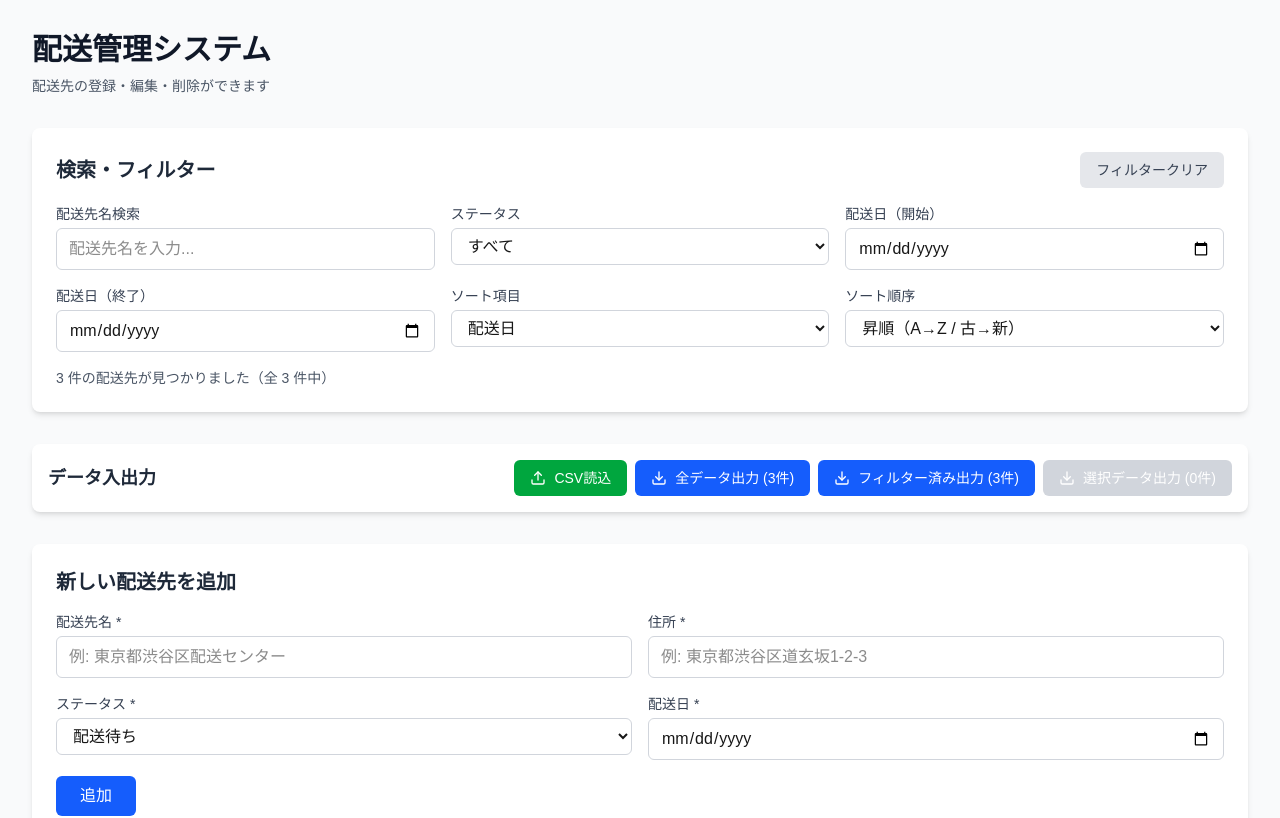
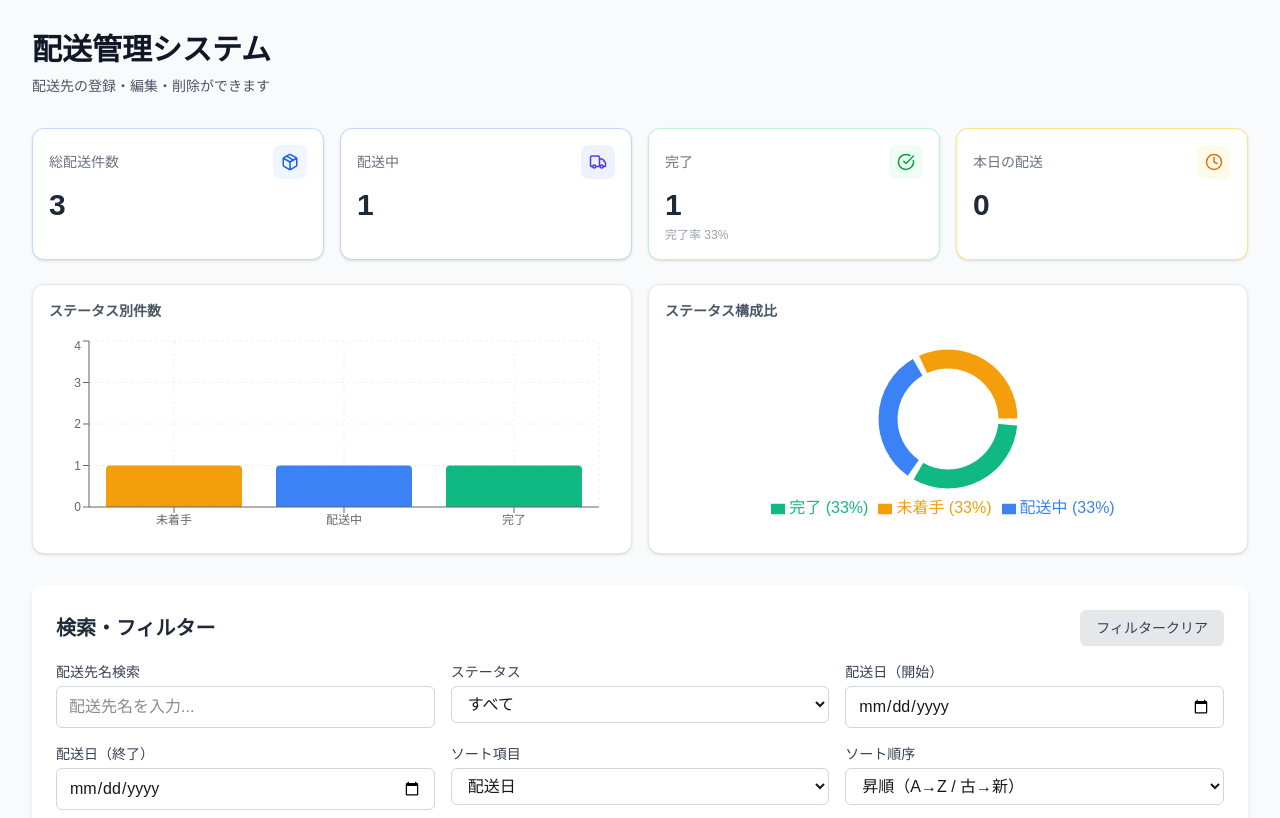
Before and after one commit to KaNaHiRi/delivery-app, a Next.js app: page / in a window 1280 px wide. Shown: the top 818 px of the page. Built offline with nearby package versions, Linux system fonts and the light colour scheme.

Commit message:
Day 10: 統計ダッシュボード追加（recharts）

```diff
--- /dev/null
+++ b/app/components/DashboardStats.tsx
@@ -0,0 +1,204 @@
+'use client';
+
+import {
+  BarChart,
+  Bar,
+  XAxis,
+  YAxis,
+  CartesianGrid,
+  Tooltip,
+  PieChart,
+  Pie,
+  Cell,
+  ResponsiveContainer,
+  Legend,
+} from 'recharts';
+import { Package, Truck, CheckCircle, Clock } from 'lucide-react';
+import { Delivery } from '../types/delivery';
+
+interface DashboardStatsProps {
+  deliveries: Delivery[];
+}
+
+// ステータス表示名マッピング
+const STATUS_LABELS: Record<Delivery['status'], string> = {
+  pending: '未着手',
+  in_transit: '配送中',
+  completed: '完了',
+};
+
+// グラフの色
+const STATUS_COLORS: Record<Delivery['status'], string> = {
+  pending: '#f59e0b',
+  in_transit: '#3b82f6',
+  completed: '#10b981',
+};
+
+export default function DashboardStats({ deliveries }: DashboardStatsProps) {
+  // ── 集計処理 ──────────────────────────────────────────
+  // C# LINQ: deliveries.GroupBy(d => d.status).ToDictionary(g => g.Key, g => g.Count())
+  const statusCounts = deliveries.reduce<Record<string, number>>(
+    (acc, d) => {
+      acc[d.status] = (acc[d.status] ?? 0) + 1;
+      return acc;
+    },
+    {}
+  );
+
+  const total = deliveries.length;
+  const pending = statusCounts['pending'] ?? 0;
+  const inTransit = statusCounts['in_transit'] ?? 0;
+  const completed = statusCounts['completed'] ?? 0;
+
+  // 完了率（0除算ガード）
+  // C# LINQ: deliveries.Count(d => d.status == "completed") / (double)total * 100
+  const completionRate = total > 0 ? Math.round((completed / total) * 100) : 0;
+
+  // グラフ用データ
+  const barData = [
+    { name: '未着手', value: pending, fill: STATUS_COLORS.pending },
+    { name: '配送中', value: inTransit, fill: STATUS_COLORS.in_transit },
+    { name: '完了', value: completed, fill: STATUS_COLORS.completed },
+  ];
+
+  const pieData = barData.filter((d) => d.value > 0);
+
+  // 今日の配送件数
+  // C# LINQ: deliveries.Count(d => d.deliveryDate == today)
+  const today = new Date().toISOString().split('T')[0];
+  const todayCount = deliveries.filter((d) => d.deliveryDate === today).length;
+
+  // ── カード定義 ──────────────────────────────────────────
+  const cards = [
+    {
+      label: '総配送件数',
+      value: total,
+      icon: Package,
+      color: 'bg-blue-50 text-blue-600',
+      border: 'border-blue-200',
+    },
+    {
+      label: '配送中',
+      value: inTransit,
+      icon: Truck,
+      color: 'bg-indigo-50 text-indigo-600',
+      border: 'border-indigo-200',
+    },
+    {
+      label: '完了',
+      value: completed,
+      icon: CheckCircle,
+      color: 'bg-green-50 text-green-600',
+      border: 'border-green-200',
+    },
+    {
+      label: '本日の配送',
+      value: todayCount,
+      icon: Clock,
+      color: 'bg-amber-50 text-amber-600',
+      border: 'border-amber-200',
+    },
+  ];
+
+  return (
+    <div className="mb-8 space-y-6">
+      {/* ── 集計カード ── */}
+      <div className="grid grid-cols-2 gap-4 sm:grid-cols-4">
+        {cards.map(({ label, value, icon: Icon, color, border }) => (
+          <div
+            key={label}
+            className={`rounded-xl border ${border} bg-white p-4 shadow-sm`}
+          >
+            <div className="flex items-center justify-between">
+              <p className="text-sm text-gray-500">{label}</p>
+              <div className={`rounded-lg p-2 ${color}`}>
+                <Icon size={18} />
+              </div>
+            </div>
+            <p className="mt-2 text-3xl font-bold text-gray-800">{value}</p>
+            {label === '完了' && total > 0 && (
+              <p className="mt-1 text-xs text-gray-400">完了率 {completionRate}%</p>
+            )}
+          </div>
+        ))}
+      </div>
+
+      {/* ── グラフエリア ── */}
+      {total > 0 && (
+        <div className="grid grid-cols-1 gap-4 md:grid-cols-2">
+          {/* 棒グラフ */}
+          <div className="rounded-xl border border-gray-200 bg-white p-4 shadow-sm">
+            <h3 className="mb-4 text-sm font-semibold text-gray-600">
+              ステータス別件数
+            </h3>
+            <ResponsiveContainer width="100%" height={200}>
+              <BarChart data={barData} margin={{ top: 4, right: 16, left: -20, bottom: 0 }}>
+                <CartesianGrid strokeDasharray="3 3" stroke="#f0f0f0" />
+                <XAxis dataKey="name" tick={{ fontSize: 12 }} />
+                <YAxis tick={{ fontSize: 12 }} allowDecimals={false} />
+                <Tooltip
+                  formatter={(value: number | undefined) =>
+                    value !== undefined ? [`${value}件`, '件数'] : ['0件', '件数']
+                  }
+                />
+                <Bar dataKey="value" radius={[4, 4, 0, 0]}>
+                  {barData.map((entry) => (
+                    <Cell key={entry.name} fill={entry.fill} />
+                  ))}
+                </Bar>
+              </BarChart>
+            </ResponsiveContainer>
+          </div>
+
+          {/* 円グラフ */}
+          <div className="rounded-xl border border-gray-200 bg-white p-4 shadow-sm">
+            <h3 className="mb-4 text-sm font-semibold text-gray-600">
+              ステータス構成比
+            </h3>
+            <ResponsiveContainer width="100%" height={200}>
+              <PieChart>
+                <Pie
+                  data={pieData}
+                  cx="50%"
+                  cy="50%"
+                  innerRadius={50}
+                  outerRadius={70}
+                  paddingAngle={5}
+                  dataKey="value"
+                  label={false}
+                >
+                  {pieData.map((entry) => (
+                    <Cell key={entry.name} fill={entry.fill} />
+                  ))}
+                </Pie>
+                <Tooltip
+                  formatter={(value: number | undefined) =>
+                    value !== undefined ? [`${value}件`] : ['0件']
+                  }
+                />
+                <Legend
+                  verticalAlign="bottom"
+                  height={36}
+                  formatter={(value) => {
+                    const item = pieData.find(d => d.name === value);
+                    const percent = item && pieData.length > 0
+                      ? ((item.value / pieData.reduce((sum, d) => sum + d.value, 0)) * 100).toFixed(0)
+                      : '0';
+                    return `${value} (${percent}%)`;
+                  }}
+                />
+              </PieChart>
+            </ResponsiveContainer>
+          </div>
+        </div>
+      )}
+
+      {/* データなし */}
+      {total === 0 && (
+        <div className="rounded-xl border border-dashed border-gray-300 bg-gray-50 py-8 text-center text-sm text-gray-400">
+          配送データがありません。データを追加するとグラフが表示されます。
+        </div>
+      )}
+    </div>
+  );
+}
--- a/app/page.tsx
+++ b/app/page.tsx
@@ -6,6 +6,7 @@ import { Download, Upload } from 'lucide-react';
 import CsvExportModal from './components/CsvExportModal';
 import CsvImportModal from './components/CsvImportModal';
 import { downloadCSV, generateCsvFilename, CsvExportOptions } from './utils/csv';
+import DashboardStats from './components/DashboardStats';
 
 const STORAGE_KEY = 'delivery_app_data';
 const FILTERS_STORAGE_KEY = 'delivery_app_filters';
@@ -416,6 +417,9 @@ export default function Home() {
             配送先の登録・編集・削除ができます
           </p>
         </div>
+
+        {/* ダッシュボード統計 */}
+        <DashboardStats deliveries={deliveries} />
 
         {/* 検索・フィルターエリア */}
         <div className="bg-white rounded-lg shadow-md p-6 mb-8">
--- a/package.json
+++ b/package.json
@@ -12,7 +12,8 @@
     "lucide-react": "^0.563.0",
     "next": "16.1.5",
     "react": "19.2.3",
-    "react-dom": "19.2.3"
+    "react-dom": "19.2.3",
+    "recharts": "^3.7.0"
   },
   "devDependencies": {
     "@tailwindcss/postcss": "^4",
```
Also changed, not shown: 1 other file (tests, documents, lock files or other folders).
